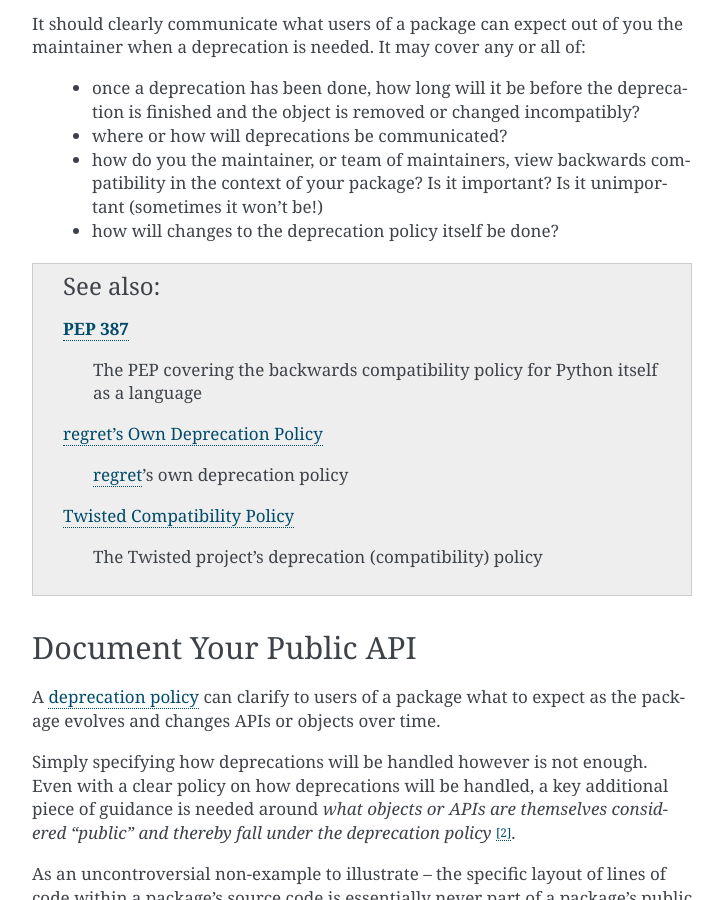
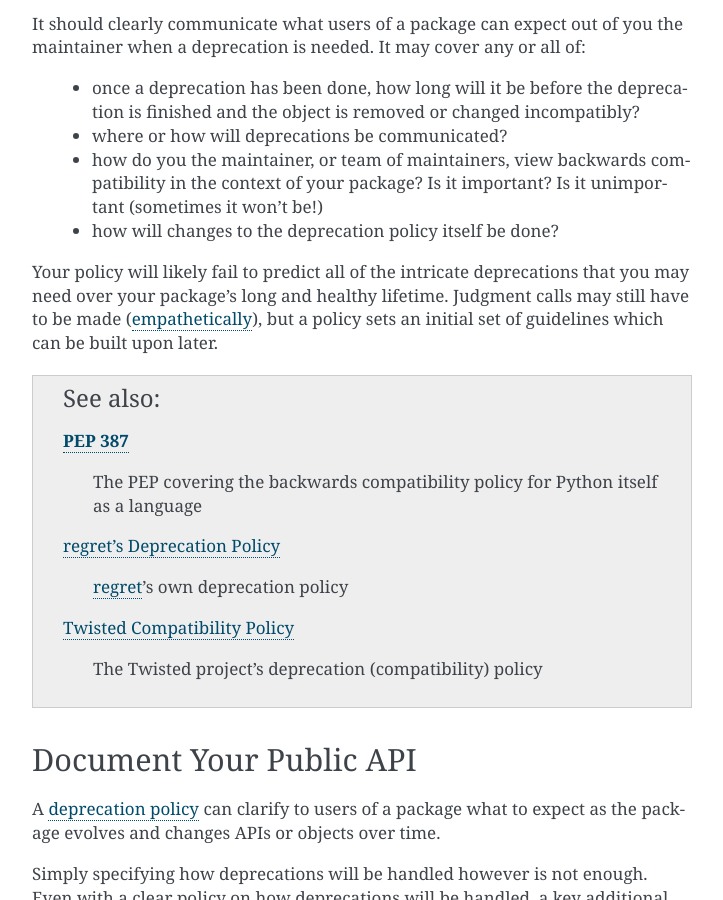
Before and after one commit to Julian/regret, a Sphinx documentation site: the page built from docs/before-you-deprecate.rst, in a window 1280 px wide and 900 px high, scrolled down 704 px. Shown: the whole window, without its empty margins (388-1111 px from the left). Built offline with Sphinx 7.4.7, drawn with Linux system fonts in a browser that asks for light colours; some of the changed text lies outside the part shown.

Commit message:
Bit more expounding in a few places.

```diff
--- a/docs/before-you-deprecate.rst
+++ b/docs/before-you-deprecate.rst
@@ -47,6 +47,12 @@ of:
       unimportant (sometimes it won't be!)
 
     * how will changes to the deprecation policy itself be done?
+
+Your policy will likely fail to predict all of the intricate
+deprecations that you may need over your package's long and healthy
+lifetime. Judgment calls may still have to be made (`empathetically
+<Empathize>`), but a policy sets an initial set of guidelines which can
+be built upon later.
 
 
 .. seealso::
@@ -200,10 +206,16 @@ indicate either a UX issue in finding the appropriate public APIs (which
 can be used to improve your package's overall experience) or the lack of
 an API entirely.
 
+An API marked "experimental" and not-to-be-relied-upon will *still* be
+relied upon if it remains unchanged for a number of years in the wild,
+and breaking it, while justified, will still break downstream users. Do
+so knowingly, if you do do so.
+
 You may choose not to remove a *private* API if it would cause
 significant breakage due to its evident use. Doing so indicates
 empathy! (Though, in contrast, *not* doing so, and removing the API,
 should not be weaponized into a *lack* of empathy!)
+
 
 Take situations like these as ways to improve the clarity of your
 policies and guidance or of your documentation overall, and as ways to
```
Also changed, not shown: docs/compatibility.rst (+5 -3 lines).
